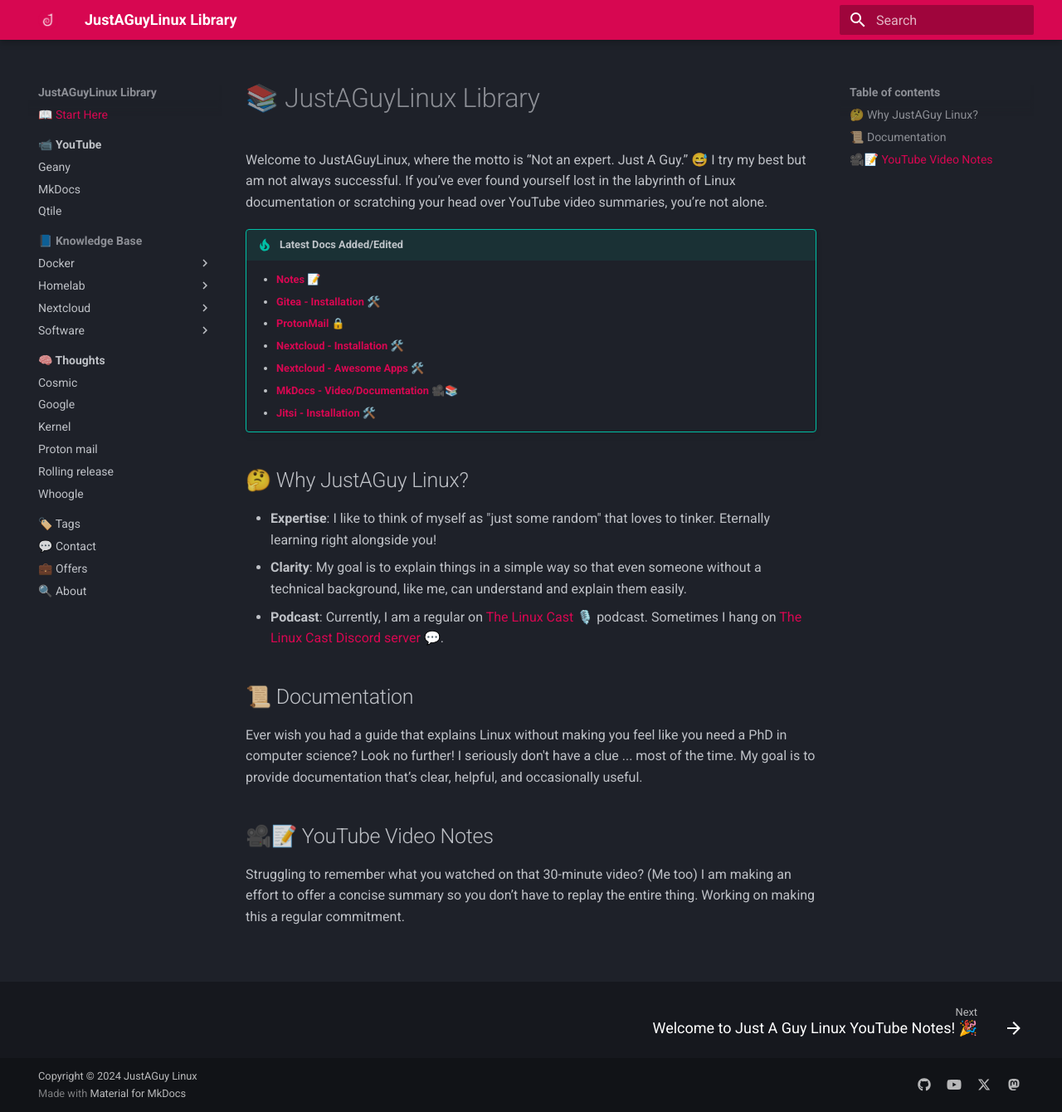
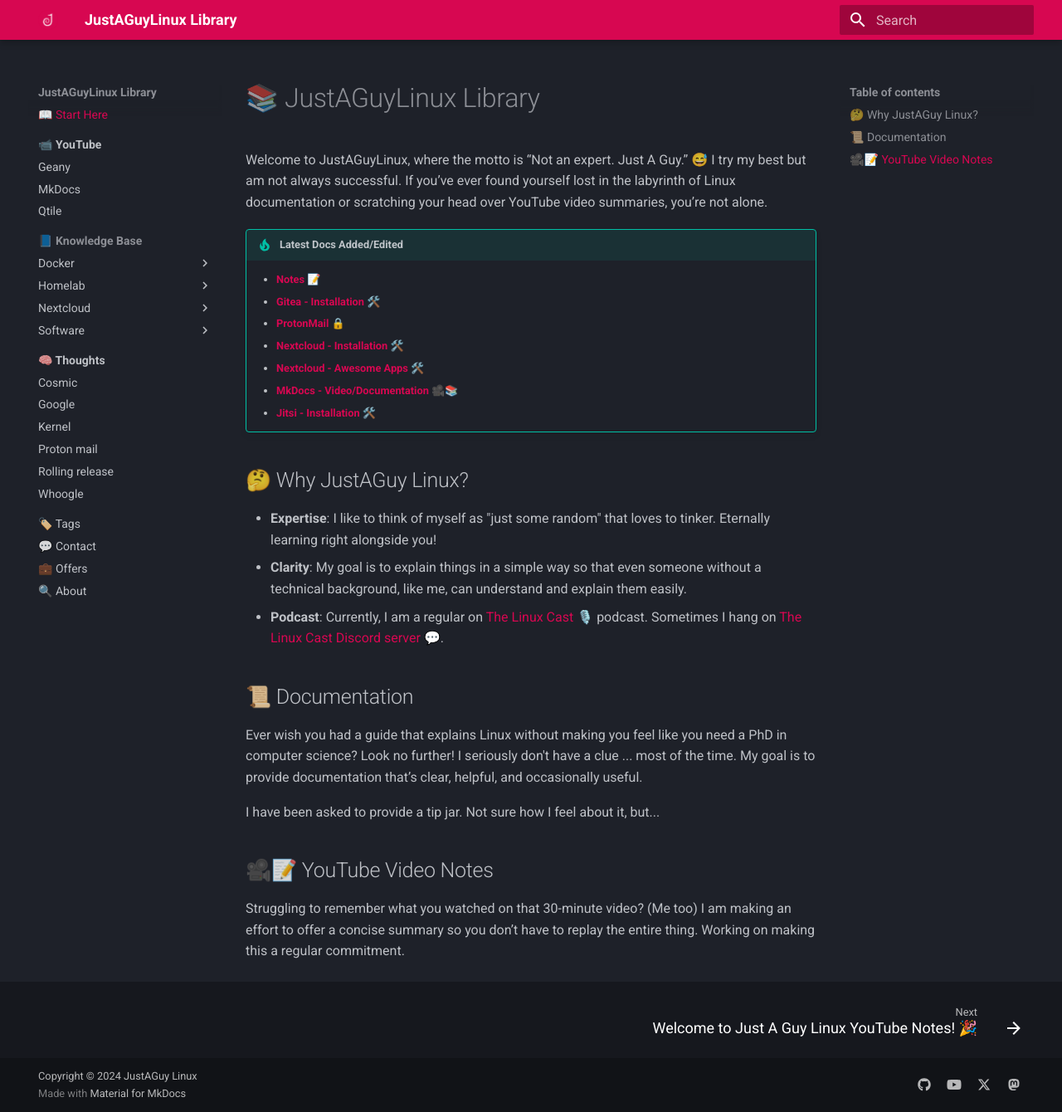
Before and after one commit to drewgrif/jagmkdocs, an MkDocs documentation site: the page built from docs/index.md, in a window 1280 px wide and 1340 px high. Shown: the whole window at 83% size. Built offline with MkDocs 1.6.1 and Material for MkDocs 9.7.7, drawn with Linux system fonts in a browser that asks for light colours.

Commit message:
adding tip jar

```diff
--- a/docs/custom.js
+++ /dev/null
@@ -1 +0,0 @@
-<script type="text/javascript" src="https://cdnjs.buymeacoffee.com/1.0.0/button.prod.min.js" data-name="bmc-button" data-slug="justaguylinux" data-color="#FFDD00" data-emoji="☕"  data-font="Cookie" data-text="Buy me a coffee" data-outline-color="#000000" data-font-color="#000000" data-coffee-color="#ffffff" ></script>
--- a/docs/index.md
+++ b/docs/index.md
@@ -21,5 +21,9 @@ Welcome to JustAGuyLinux, where the motto is “Not an expert. Just A Guy.”
 ## 📜 Documentation
 Ever wish you had a guide that explains Linux without making you feel like you need a PhD in computer science? Look no further! I seriously don't have a clue ... most of the time. My goal is to provide documentation that’s clear, helpful, and occasionally useful.
 
+I have been asked to provide a tip jar.  Not sure how I feel about it, but...
+
+<script data-name="BMC-Widget" data-cfasync="false" src="https://cdnjs.buymeacoffee.com/1.0.0/widget.prod.min.js" data-id="justaguylinux" data-description="Support me on Buy me a coffee!" data-message="" data-color="#FF5F5F" data-position="Right" data-x_margin="18" data-y_margin="18"></script>
+
 ## 🎥📝 YouTube Video Notes
 Struggling to remember what you watched on that 30-minute video? (Me too) I am making an effort to offer a concise summary so you don’t have to replay the entire thing. Working on making this a regular commitment.
```
Also changed, not shown: docs/SUMMARY.md (+0 -2 lines).
